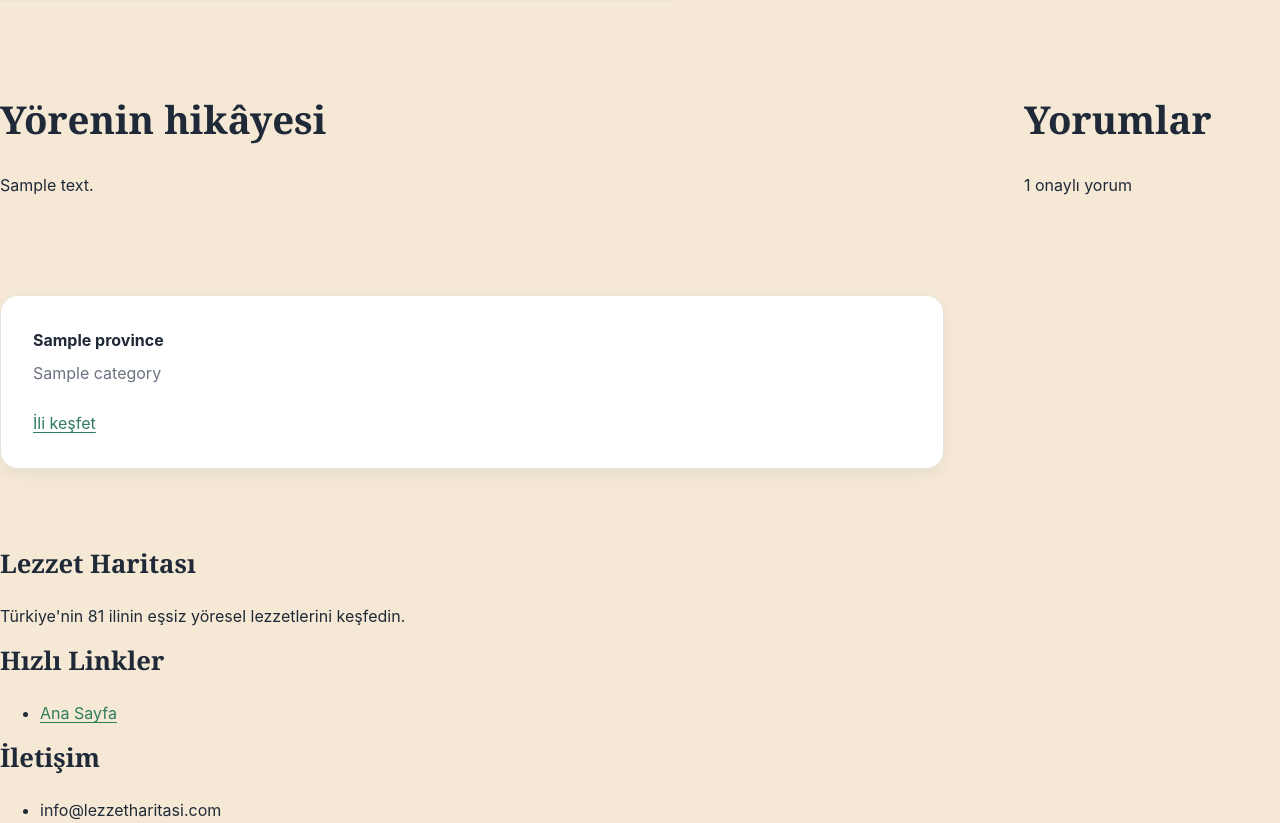
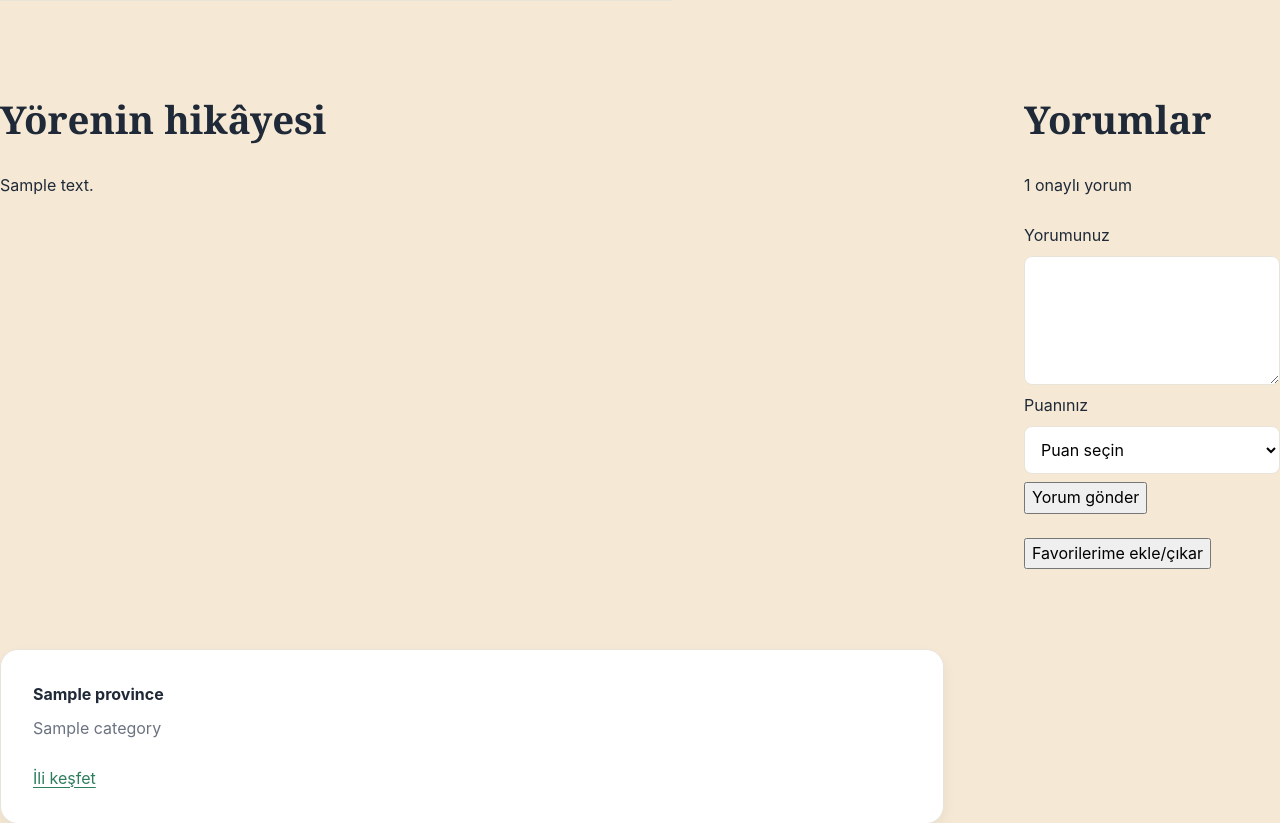
Before and after one commit to adhoc0/-FOOD, a Django app: a page that uses templates/recipes/detail.html in a window 1280 px wide. Shown: the part 1572-2395 px from the top of the page. Run offline with Django 5.2, Linux system fonts and the light colour scheme; a user stored in the database is signed in; tables that the repository leaves empty hold one stand-in row (values such as "Sample post"); grey boxes marked "Sample" are stand-in pictures; data that the repository does not hold is empty.

Commit message:
feat: add recipe interaction forms

```diff
--- a/static/css/pages/recipes/detail.css
+++ b/static/css/pages/recipes/detail.css
@@ -65,6 +65,28 @@
     border-bottom: var(--border-width) solid var(--color-border);
 }
 
+.recipe-interaction-form,
+.recipe-favorite-form {
+    display: grid;
+    max-width: 42rem;
+    gap: var(--space-sm);
+    margin-top: var(--space-lg);
+}
+
+.recipe-interaction-form textarea,
+.recipe-interaction-form select {
+    width: 100%;
+    padding: .75rem;
+    background: var(--input-background);
+    border: var(--border-width) solid var(--input-border);
+    border-radius: var(--radius-xs);
+}
+
+.recipe-interaction-form button,
+.recipe-favorite-form button {
+    justify-self: start;
+}
+
 .recipe-detail__instructions {
     max-width: 70ch;
 }
--- a/templates/recipes/detail.html
+++ b/templates/recipes/detail.html
@@ -44,6 +44,25 @@
             <section aria-labelledby="comments-title">
                 <h2 id="comments-title">Yorumlar</h2>
                 <p>{{ approved_comments|length }} onaylı yorum</p>
+                {% if user.is_authenticated %}
+                    <form class="recipe-interaction-form" action="{% url 'interactions:add_comment' recipe.id %}" method="post">
+                        {% csrf_token %}
+                        <label for="recipe-comment">Yorumunuz</label>
+                        <textarea id="recipe-comment" name="content" rows="4" maxlength="2000" required></textarea>
+                        <label for="recipe-score">Puanınız</label>
+                        <select id="recipe-score" name="score">
+                            <option value="">Puan seçin</option>
+                            {% for score in "12345" %}<option value="{{ score }}">{{ score }} / 5</option>{% endfor %}
+                        </select>
+                        <button class="btn btn-primary" type="submit">Yorum gönder</button>
+                    </form>
+                    <form class="recipe-favorite-form" action="{% url 'interactions:toggle_favorite' recipe.id %}" method="post">
+                        {% csrf_token %}
+                        <button class="btn btn-outline" type="submit">Favorilerime ekle/çıkar</button>
+                    </form>
+                {% else %}
+                    <p><a href="{% url 'accounts:login' %}">Giriş yaparak</a> yorum yazabilir ve favorilerinize ekleyebilirsiniz.</p>
+                {% endif %}
             </section>
             <aside class="recipe-detail__aside" aria-label="Tarif özeti">
                 <strong>{{ recipe.province.name }}</strong>
```
